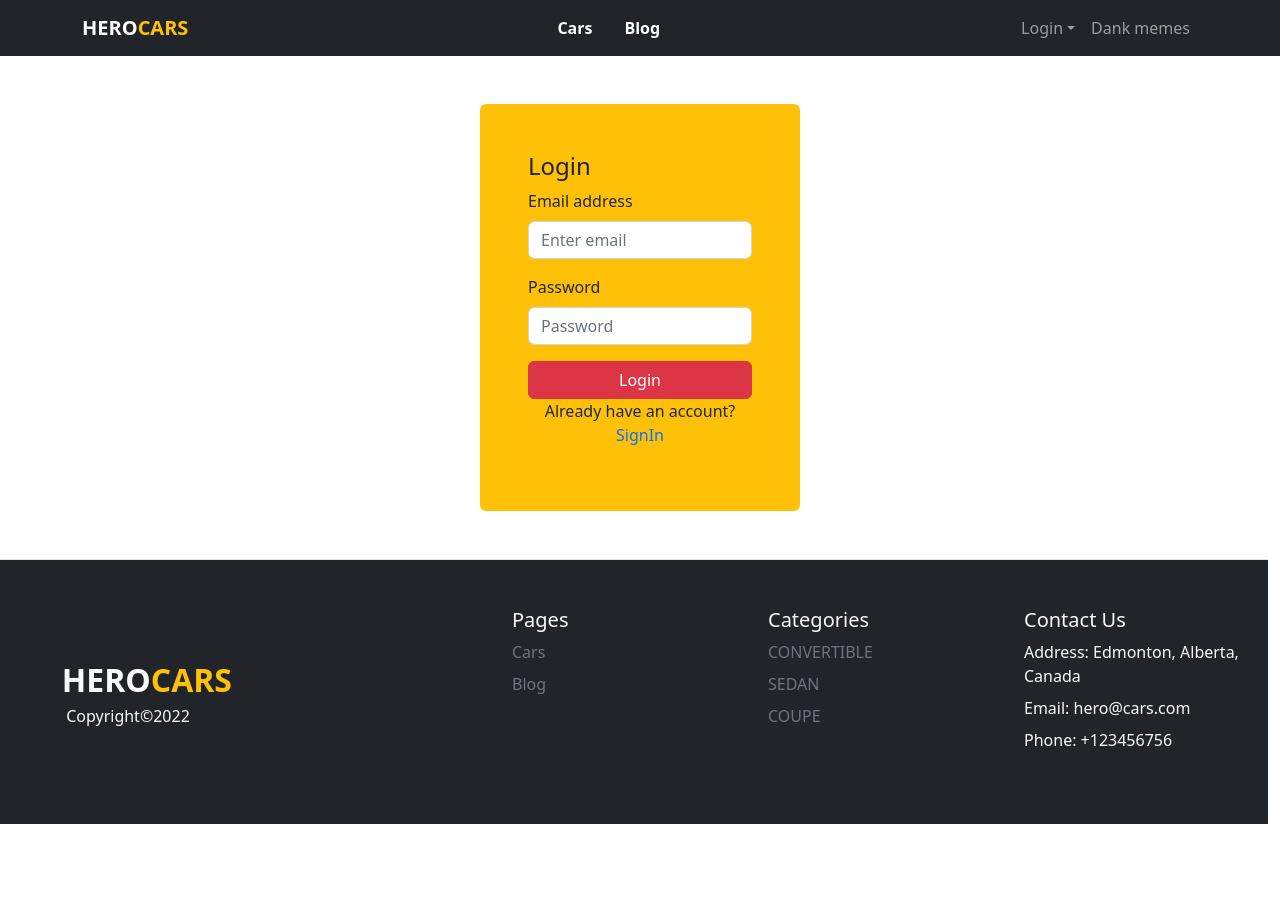
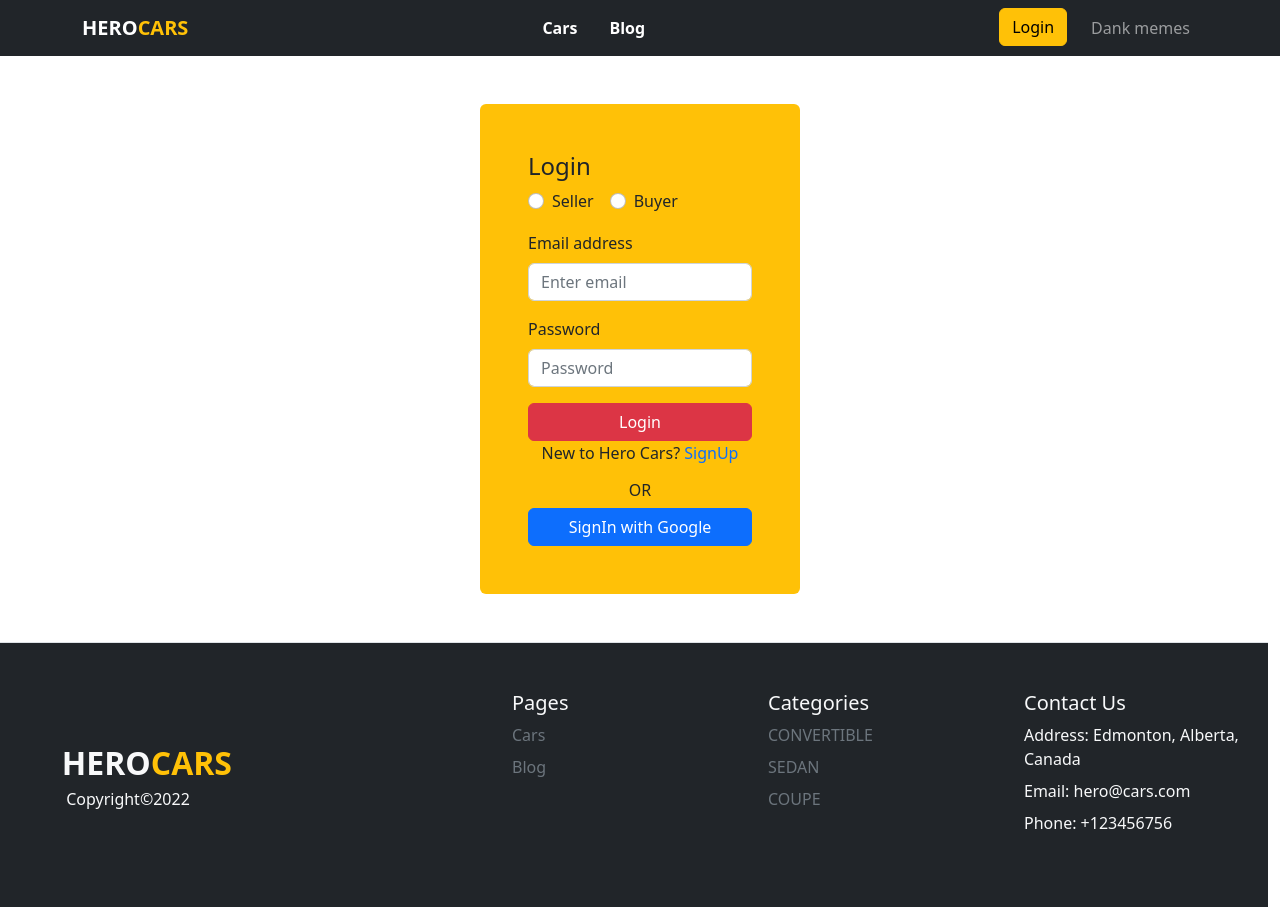
Before and after one commit to sumaya-kabir/hero-cars-client, a React (Create React App) app: page /login in a window 1280 px wide. Before the commit the page ends 824 px from the top, so only its background shows below. Built offline with nearby package versions, Linux system fonts and the light colour scheme; no server answers.

Commit message:
radio button added to login and signup

```diff
--- a/src/Pages/AuthAccounts/BuyerLogin.js
+++ /dev/null
@@ -1,32 +0,0 @@
-import React, { useContext } from 'react';
-import { Button } from 'react-bootstrap';
-import { useLocation, useNavigate } from 'react-router-dom';
-import { AuthContext } from '../../Contexts/AuthProvider';
-
-const BuyerLogin = () => {
-    const {googleSignup} = useContext(AuthContext);
-    const navigate = useNavigate();
-    const location = useLocation();
-
-    const from = location.state?.from?.pathname || '/'
-
-    const handleGoogleSignin = () => {
-        googleSignup()
-            .then(result => {
-                const user = result.user;
-                console.log(user);
-                navigate(from, {replace: true});
-            })
-            .catch(err => console.log(err))
-    }
-    return (
-        <div className='w-50 mx-auto my-5 p-5 text-center border border-2 border-warning'>
-            <h4>Buyer Login</h4>
-            <Button className='m-4 w-50 btn btn-warning' onClick={handleGoogleSignin} variant="primary" type="submit">
-                SignIn with Google
-            </Button>
-        </div>
-    );
-};
-
-export default BuyerLogin;
--- a/src/Pages/AuthAccounts/Login.js
+++ b/src/Pages/AuthAccounts/Login.js
@@ -11,18 +11,28 @@ const Signin = () => {
 
     const from = location.state?.from?.pathname || '/'
 
+    const handleGoogleSignin = () => {
+        googleSignup()
+            .then(result => {
+                const user = result.user;
+                console.log(user);
+                navigate(from, { replace: true });
+            })
+            .catch(err => console.log(err))
+    }
+
     const handleSignin = (event) => {
         event.preventDefault();
         const form = event.target;
         const email = form.email.value;
-        const password= form.password.value;
+        const password = form.password.value;
 
         setSigninError('');
         signIn(email, password)
             .then(result => {
                 const user = result.user;
                 console.log(user);
-                navigate(from, {replace: true});
+                navigate(from, { replace: true });
             })
             .catch(err => {
                 console.error(err.message)
@@ -35,7 +45,25 @@ const Signin = () => {
         <div className='w-25 mx-auto bg-warning p-5 my-5 rounded'>
             <h4>Login</h4>
             <Form onSubmit={handleSignin}>
+                {['radio'].map((type) => (
+                    <div key={`inline-${type}`} className="mb-3">
+                        <Form.Check
+                            inline
+                            label="Seller"
+                            name="group1"
+                            type={type}
+                            id={`inline-${type}-1`}
+                        />
+                        <Form.Check
+                            inline
+                            label="Buyer"
+                            name="group1"
+                            type={type}
+                            id={`inline-${type}-2`}
+                        />
 
+                    </div>
+                ))}
                 <Form.Group className="mb-3" controlId="formBasicEmail">
                     <Form.Label>Email address</Form.Label>
                     <Form.Control name="email" type="email" placeholder="Enter email" />
@@ -50,7 +78,11 @@ const Signin = () => {
                     Login
                 </Button>
             </Form>
-            <p className='text-center'>Already have an account? <Link className='text-decoration-none' to='/login'>SignIn</Link></p>
+            <p className='text-center'>New to Hero Cars? <Link className='text-decoration-none' to='/signup'>SignUp</Link></p>
+            <h6 className='text-center'>OR</h6>
+            <Button className='w-100' onClick={handleGoogleSignin} variant="primary" type="submit">
+                SignIn with Google
+            </Button>
 
         </div>
     );
--- a/src/Pages/AuthAccounts/Signup.js
+++ b/src/Pages/AuthAccounts/Signup.js
@@ -24,7 +24,7 @@ const Signup = () => {
         event.preventDefault();
         const form = event.target;
         const email = form.email.value;
-        const password= form.password.value;
+        const password = form.password.value;
 
         setSignupError('');
         createUser(email, password)
@@ -45,6 +45,25 @@ const Signup = () => {
         <div className='w-25 mx-auto bg-warning p-5 my-5 rounded'>
             <h4>SignUp</h4>
             <Form onSubmit={handleSignup}>
+                {['radio'].map((type) => (
+                    <div key={`inline-${type}`} className="mb-3">
+                        <Form.Check
+                            inline
+                            label="Seller"
+                            name="group1"
+                            type={type}
+                            id={`inline-${type}-1`}
+                        />
+                        <Form.Check
+                            inline
+                            label="Buyer"
+                            name="group1"
+                            type={type}
+                            id={`inline-${type}-2`}
+                        />
+
+                    </div>
+                ))}
                 <Form.Group className="mb-3" controlId="formBasicName">
                     <Form.Label>Email address</Form.Label>
                     <Form.Control name="fullName" type="text" placeholder="Full name" />
--- a/src/Pages/CommonPages/Navbar/Navbar.js
+++ b/src/Pages/CommonPages/Navbar/Navbar.js
@@ -1,5 +1,4 @@
 import React, { useContext } from 'react';
-import { NavDropdown } from 'react-bootstrap';
 import Container from 'react-bootstrap/Container';
 import Nav from 'react-bootstrap/Nav';
 import Navbar from 'react-bootstrap/Navbar';
@@ -34,24 +33,10 @@ const MenuBar = () => {
               user?.uid ?
                 <Link className='text-decoration-none text-white fw-semibold mx-3'><button className='btn btn-warning' onClick={handleLogout}>Logout</button></Link>
                 :
-                <>
+                      <Link to='/login' className='text-decoration-none text-light fw-semibold mx-3'>
+                      <button className='btn btn-warning'>Login</button>
+                      </Link>
 
-                  <NavDropdown title="Login" id="basic-nav-dropdown">
-                    <NavDropdown.Item>
-                      <Link to='/login' className='text-decoration-none fw-semibold mx-3'>
-                        Seller Account
-                      </Link>
-                    </NavDropdown.Item>
-                    <NavDropdown.Item>
-                    <Link to='/buyer' className='text-decoration-none fw-semibold mx-3'>
-                        Buyer Account
-                      </Link>
-                    </NavDropdown.Item>
-
-                  </NavDropdown>
-
-
-                </>
             }
             <Nav.Link eventKey={2} href="#memes">
               Dank memes
--- a/src/Routes/routes.js
+++ b/src/Routes/routes.js
@@ -5,7 +5,7 @@ import Category from "../Pages/Cars/Category";
 import Home from "../Pages/Home/Home";
 import Signup from "../Pages/AuthAccounts/Signup";
 import Signin from "../Pages/AuthAccounts/Login"
-import BuyerLogin from "../Pages/AuthAccounts/BuyerLogin";
+
 
 
 const routes = createBrowserRouter([
@@ -35,10 +35,6 @@ const routes = createBrowserRouter([
                 path: '/login',
                 element: <Signin></Signin>
             },
-            {
-                path: '/buyer',
-                element: <BuyerLogin></BuyerLogin>
-            }
         ]
     }
 ]);
```
